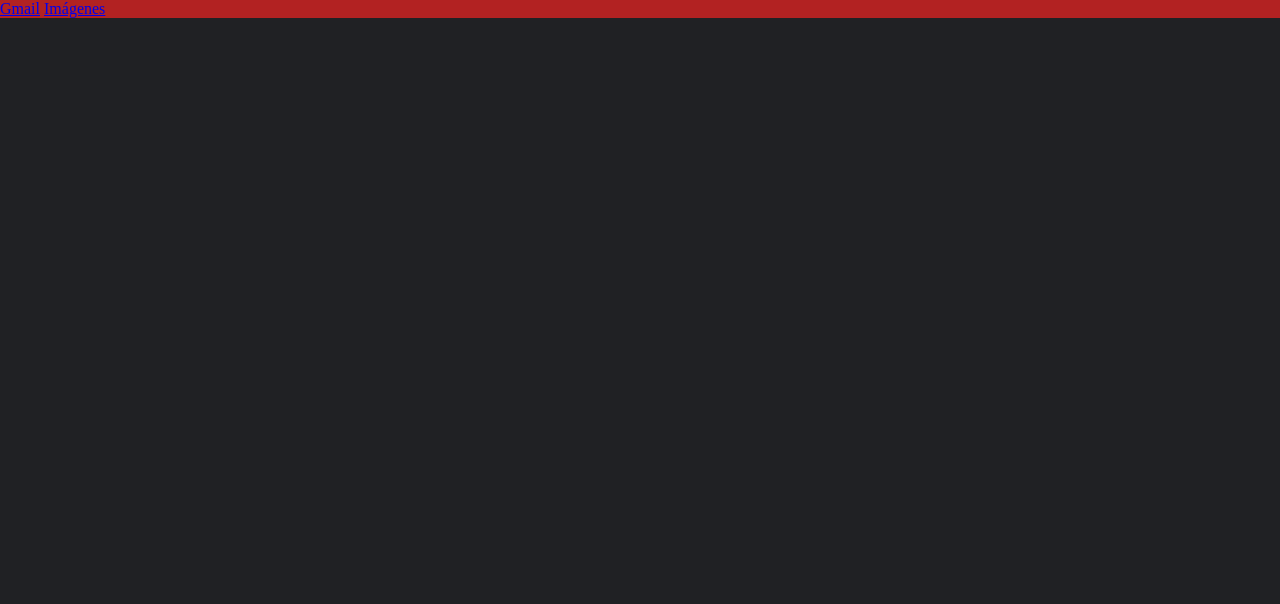
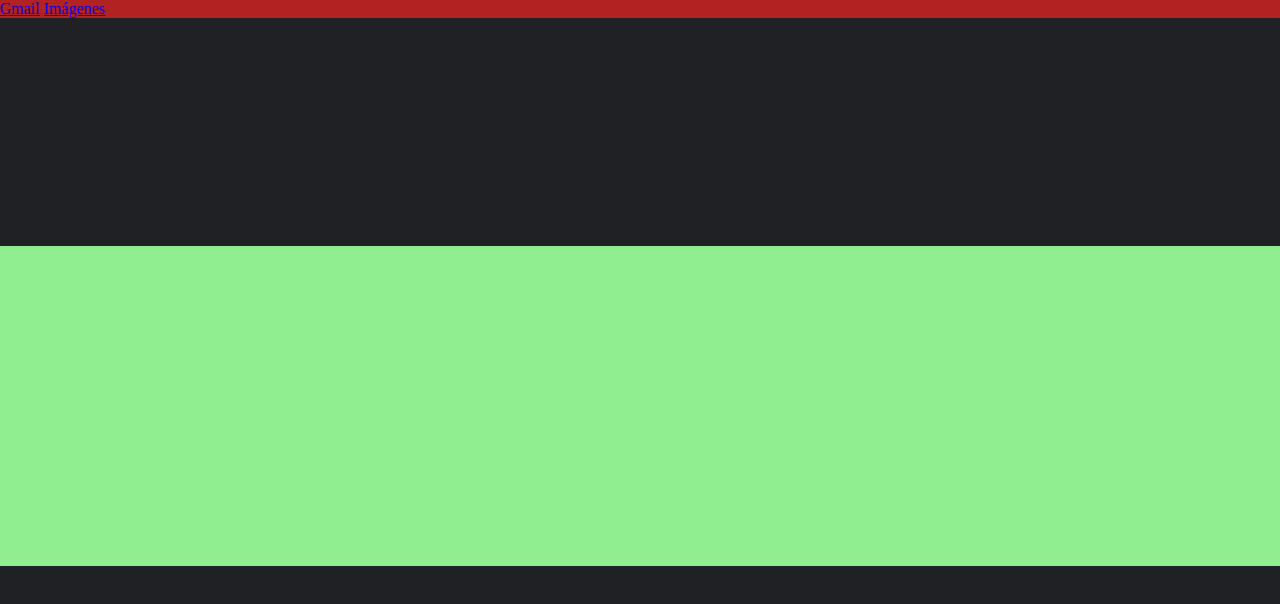
Before and after one commit to ricardo1003/Google-clone, a plain HTML site: page index.html in a window 1280 px wide. Drawn offline with Linux system fonts and the light colour scheme.

Commit message:
logo, navigation bar and buttons added, along with a temporal bgc

```diff
--- a/css/styles.css
+++ b/css/styles.css
@@ -1,8 +1,20 @@
 body{
     background-color: #202124;
     margin: 0;
+    /* display: flex; */
 }
 
 header{
     background-color: firebrick;
 }
+main{
+    display: flex;
+    flex-direction: column;
+    justify-content: center;
+    height: 97vh;
+}
+.contenedor{
+    height: 20em; width: 100%;
+    background-color: lightgreen;
+    position: relative;
+}
--- a/index.html
+++ b/index.html
@@ -13,5 +13,12 @@
         <a href="" class="icono"></a>
         <a href="" class="icono"></a>
     </header>
+    <main>
+       <section class="contenedor">
+            <article class="logo"></article>
+            <nav class="navbar"></nav>
+            <article class="buttons"></article>
+       </section>
+    </main>
 </body>
 </html>
```
